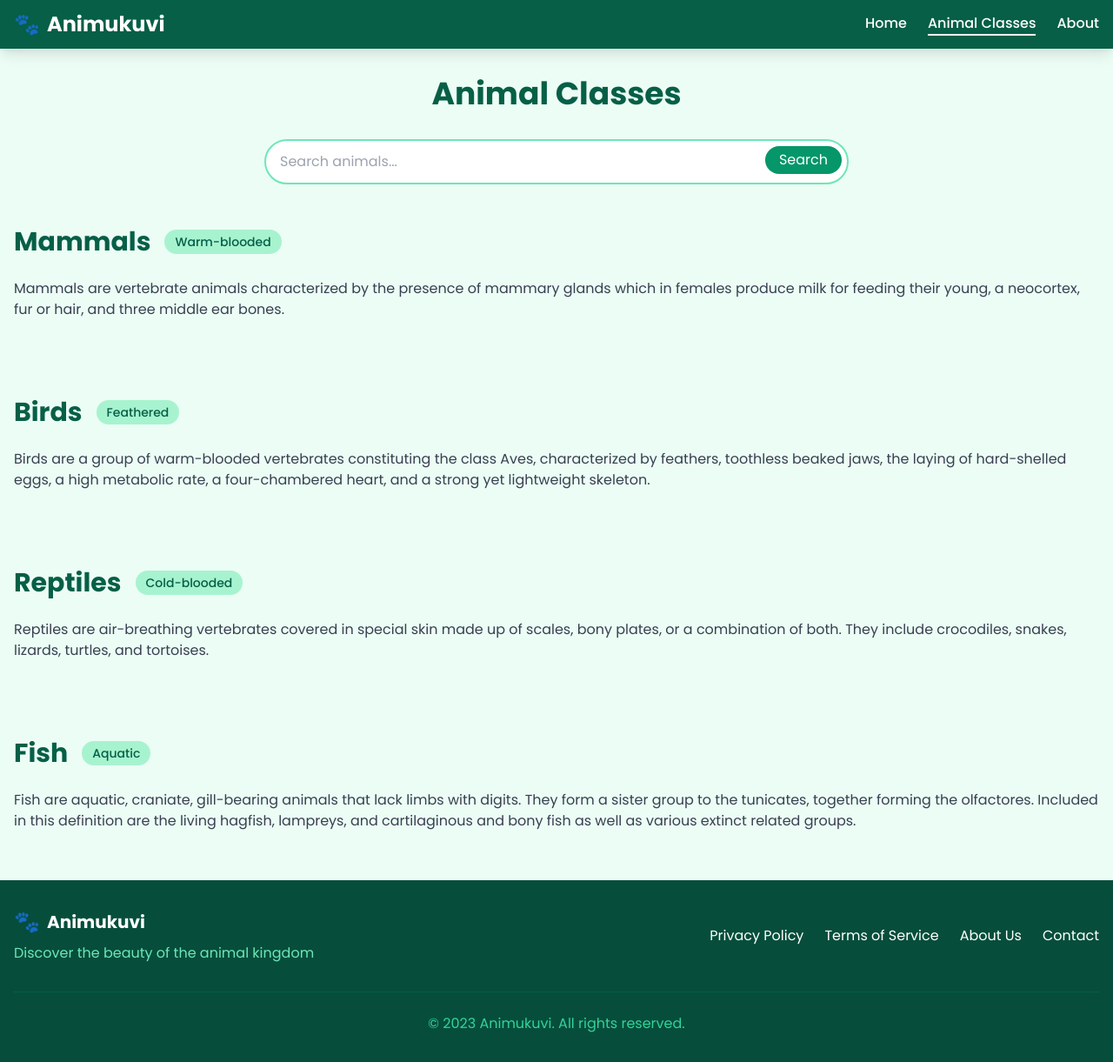
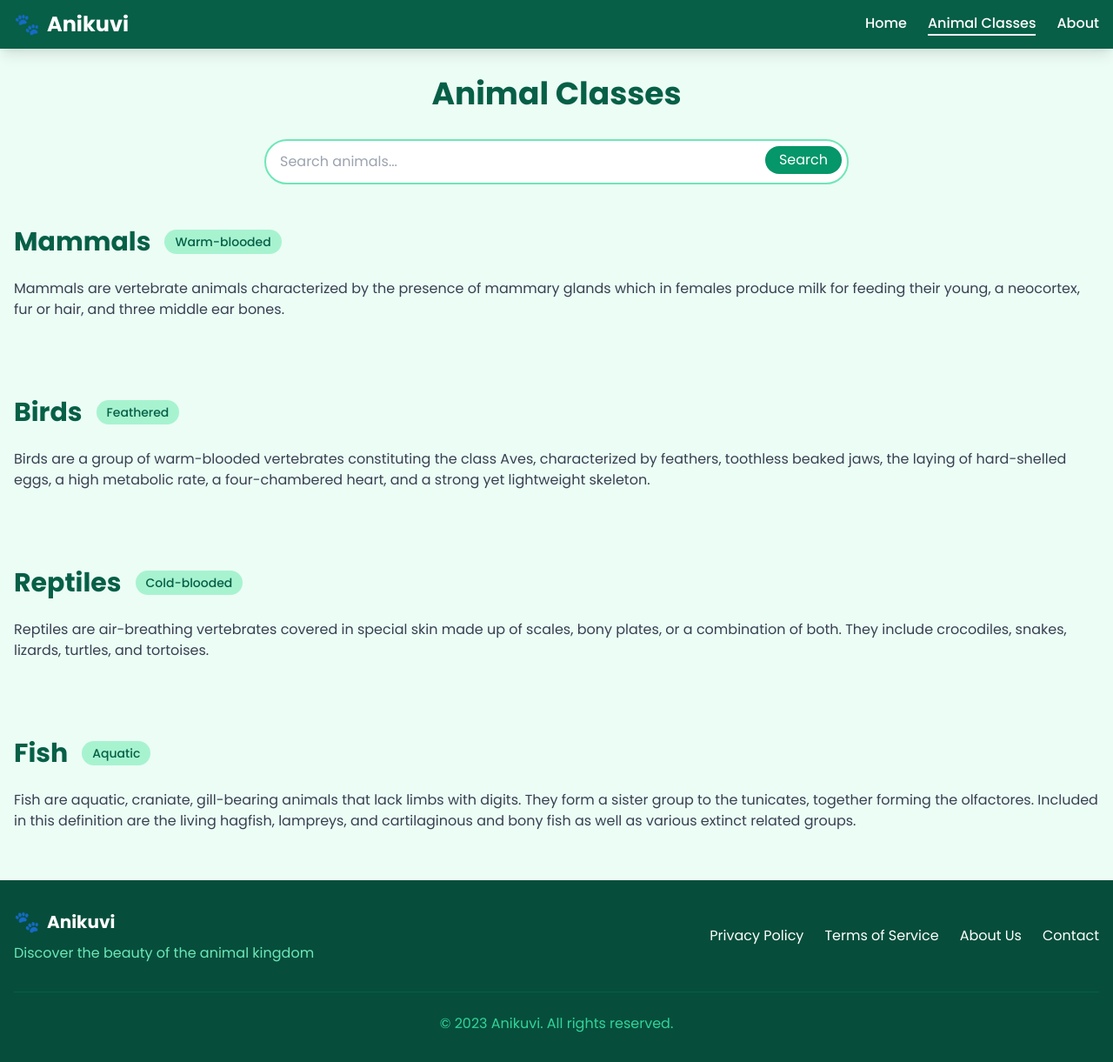
Before and after one commit to Henri2611/Anikuvi, a plain HTML site: page classes.html in a window 1280 px wide. Shown: the whole page at 87% size. Drawn offline with nearby package versions, Linux system fonts and the light colour scheme.

Commit message:
animukuvi

```diff
--- a/classes.html
+++ b/classes.html
@@ -3,7 +3,7 @@
   <head>
     <meta charset="UTF-8" />
     <meta name="viewport" content="width=device-width, initial-scale=1.0" />
-    <title>Animal Classes | Animukuvi</title>
+    <title>Animal Classes | Anikuvi</title>
     <link
       href="https://cdn.jsdelivr.net/npm/tailwindcss@2.2.19/dist/tailwind.min.css"
       rel="stylesheet"
@@ -19,7 +19,7 @@
       >
         <div class="flex items-center space-x-2">
           <span class="text-2xl">🐾</span>
-          <a href="index.html" class="text-2xl font-bold">Animukuvi</a>
+          <a href="index.html" class="text-2xl font-bold">Anikuvi</a>
         </div>
         <div class="hidden md:flex space-x-6">
           <a href="index.html" class="hover:text-green-200 font-medium">Home</a>
@@ -173,7 +173,7 @@
           <div class="mb-4 md:mb-0">
             <div class="flex items-center space-x-2">
               <span class="text-2xl">🐾</span>
-              <span class="text-xl font-bold">Animukuvi</span>
+              <span class="text-xl font-bold">Anikuvi</span>
             </div>
             <p class="mt-2 text-green-300">
               Discover the beauty of the animal kingdom
@@ -189,7 +189,7 @@
         <div
           class="mt-8 pt-6 border-t border-green-800 text-center text-green-400"
         >
-          <p>&copy; 2023 Animukuvi. All rights reserved.</p>
+          <p>&copy; 2023 Anikuvi. All rights reserved.</p>
         </div>
       </div>
     </footer>
```
Also changed, not shown: about.html (+1 -1 lines).
